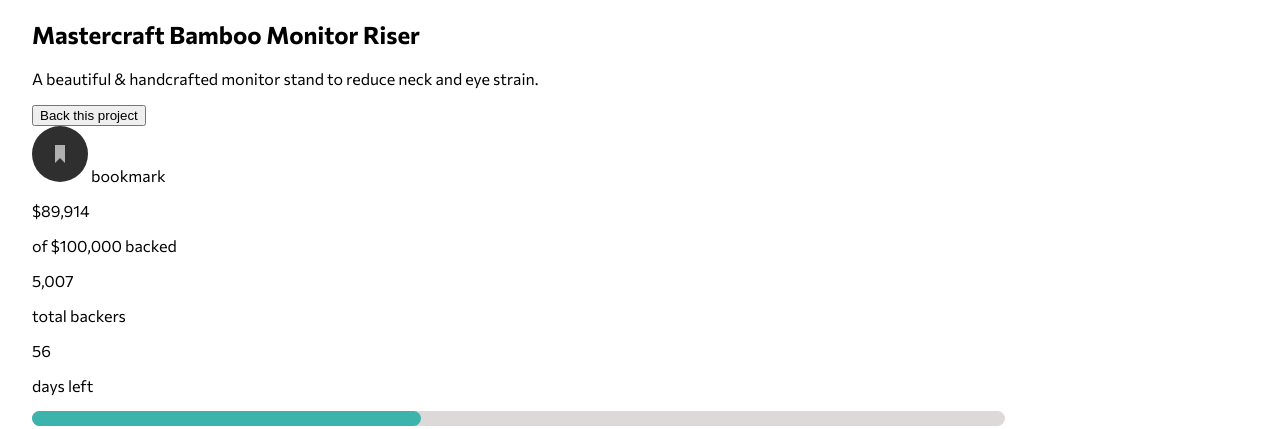
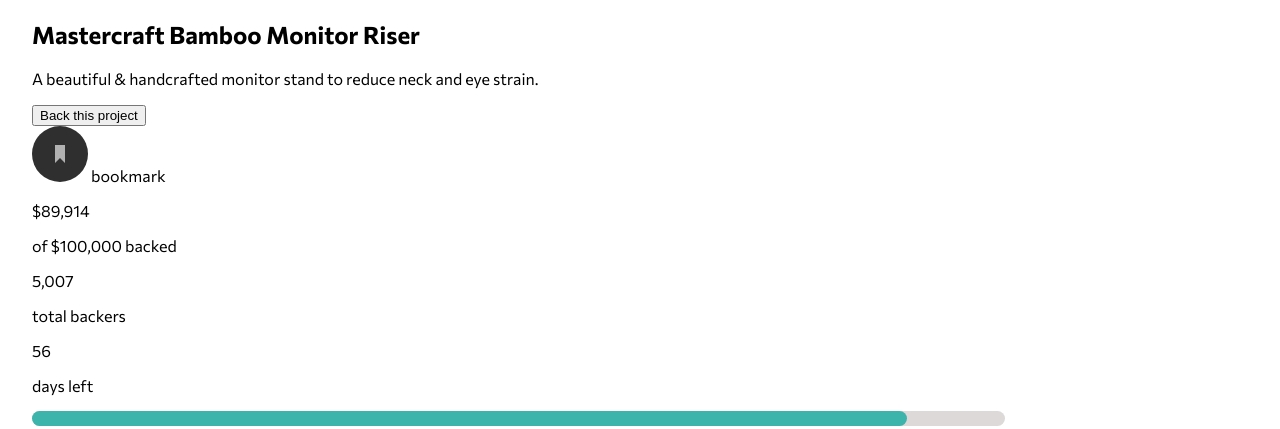
Before and after one commit to MauritzLM/crowdfunding-product-page, a plain HTML site: page index.html in a window 1280 px wide. Shown: the part 371-800 px from the top of the page. Drawn offline with Linux system fonts and the light colour scheme.

Commit message:
added progress bar functionality

```diff
--- a/index.html
+++ b/index.html
@@ -47,8 +47,8 @@
 
     <section>
       <div>
-        <p>$89,914</p>
-        <p>of $100,000 backed</p>
+        <p class="current-amount">$89,914</p>
+        <p class="target-amount">of $100,000 backed</p>
       </div>
 
       <div>
--- a/script.js
+++ b/script.js
@@ -73,3 +73,31 @@ for (let button of selectRewardButtons) {
 closeModalBtn.addEventListener('click', () => {
     selectionModal.style.display = 'none';
 });
+
+// progress bar
+const progressBar = document.querySelector('.progress-bar div');
+const currentAmount = document.querySelector('.current-amount');
+const targetAmount = document.querySelector('.target-amount');
+
+
+
+const displayProgressBar = () => {
+    let current = getNumber(currentAmount.textContent);
+    let target = getNumber(targetAmount.textContent);
+
+    console.log(current, target);
+
+    progressBar.style.width = `${(current / target) * 100}%`;
+
+}
+
+// function to get number from string
+const getNumber = (str) => {
+    const regex = /[\d]/g;
+    let numArr = str.match(regex);
+    let num = numArr.join('');
+
+    return Number(num);
+}
+
+displayProgressBar();
```
